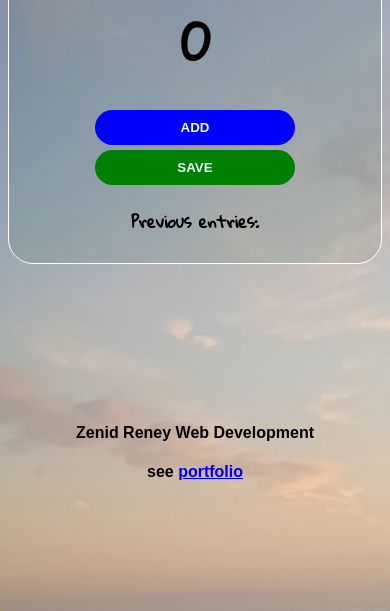
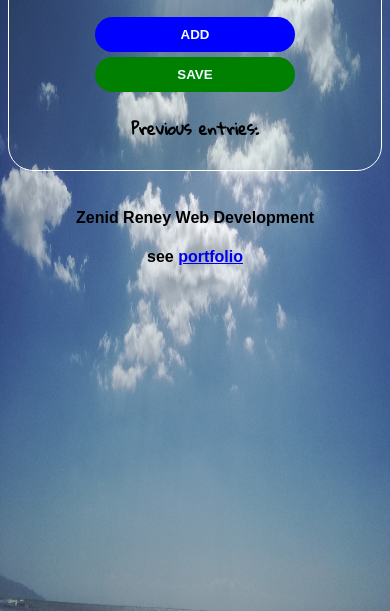
Before and after one commit to zenidreney/portfolio, a plain HTML site: page counterapp/index.html in a window 390 px wide. Shown: the part 233-844 px from the top of the page. Drawn offline with Linux system fonts and the light colour scheme.

Commit message:
changed photo

```diff
--- a/counterapp/styles.css
+++ b/counterapp/styles.css
@@ -1,6 +1,6 @@
 .container {
     max-width: 400px;
-    margin: 160px auto;
+    margin: 10% auto;
     padding: 10px;
     background-color: rgba(59, 99, 73, 0.125);
     border: 1px solid white;
@@ -13,7 +13,7 @@
 
 body {
     box-sizing: border-box;
-    background-image: url("./media/skyandmoon.jpg");
+    background-image: url("./media/skyandclouds.jpg");
     background-repeat: no-repeat;
     background-attachment: fixed;
     background-size: 100% 100%;
@@ -53,11 +53,3 @@ button {
 #save-btn {
     background: green;
 }
-
-/*media queries*/
-
-@media (max-width: 600px) {
-    .container {
-        margin-top: 130px;
-    }
-}
```
Also changed, not shown: counterapp/media/skyandclouds.jpg (added), counterapp/media/skyandmoon.jpg (deleted).
